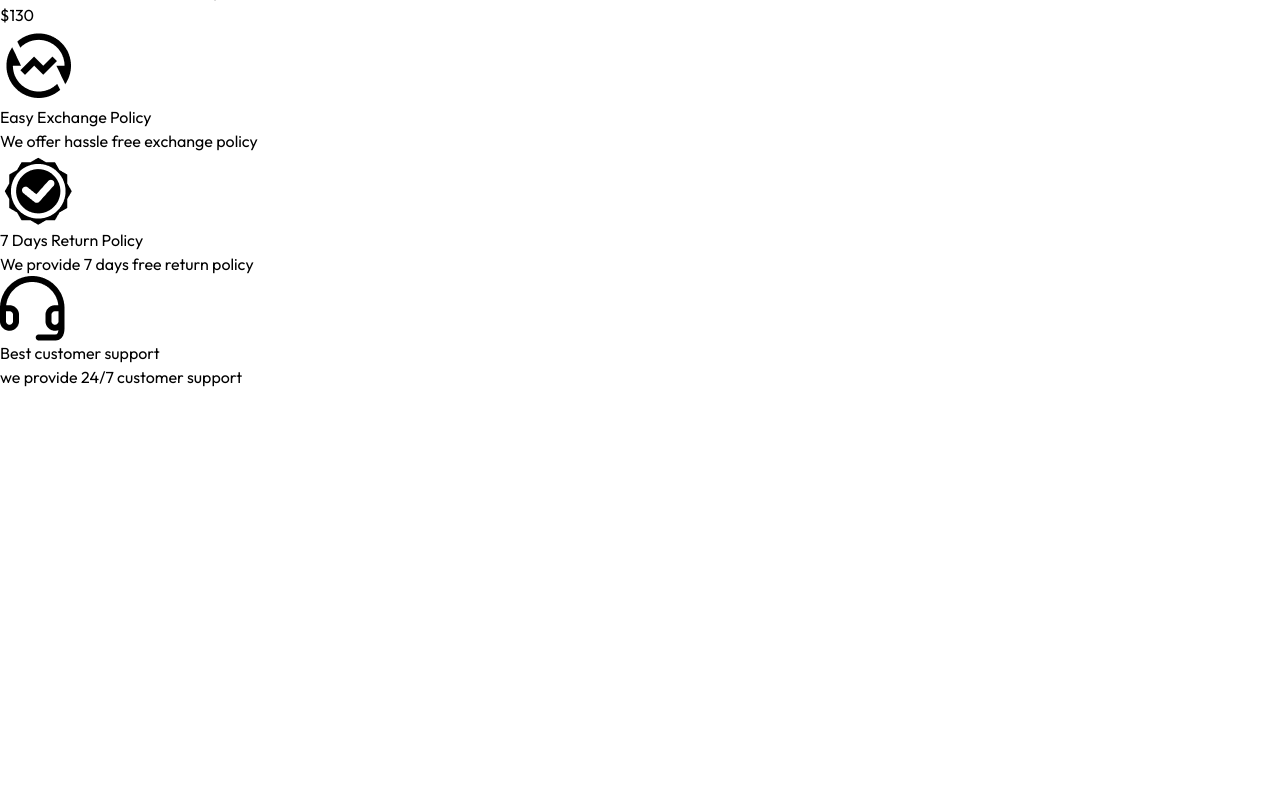
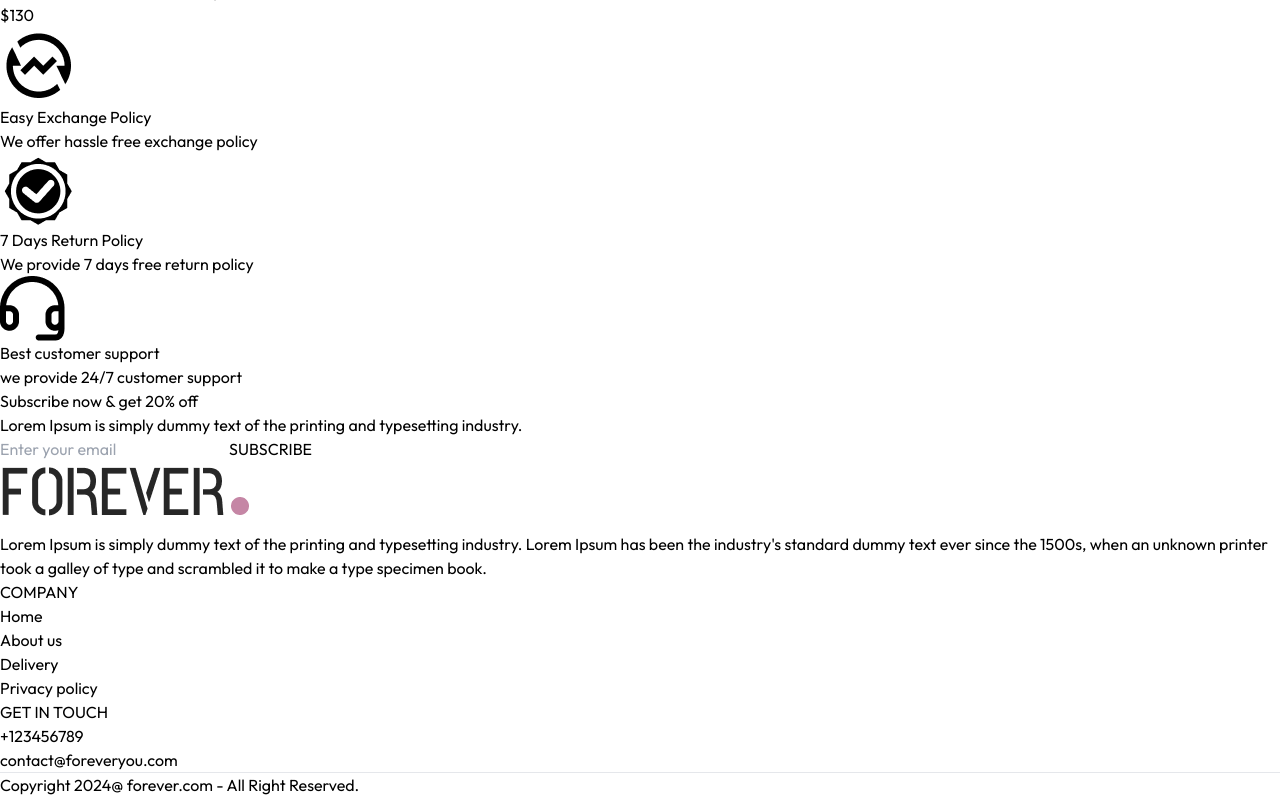
Before and after one commit to arshdeepsingh2003/Ecommerce_app, a React (Vite) app in the folder frontend/: page / in a window 1280 px wide. Shown: the part 9141-9938 px from the top of the page. Before the commit the page ends 9530 px from the top, so only its background shows below. Built offline with nearby package versions, Linux system fonts and the light colour scheme.

Commit message:
newsletter and footer made

```diff
--- a/frontend/src/App.jsx
+++ b/frontend/src/App.jsx
@@ -10,6 +10,7 @@
 import PlaceOrder from './pages/PlaceOrder'
 import Orders from './pages/Orders'
 import Navbar from './components/Navbar'
+import Footer from './components/Footer'
 
 
 const App = () => {
@@ -30,6 +31,7 @@
         <Route path='/orders' element={<Orders />} />
 
       </Routes>
+      <Footer/>
 
     </div>
   )
--- /dev/null
+++ b/frontend/src/components/Footer.jsx
@@ -0,0 +1,44 @@
+import { assets } from '../assets/assets'
+
+const Footer = () => {
+  return (
+    <div>
+      <div className='flex flex-col sm:grid grid-cols-[3fr_1fr_1fr] gap-14 my-10 mt-40 text-sm'>
+
+        <div>
+            <img src={assets.logo} className='mb-5 w-32' alt="" />
+            <p className='w-full md:w-2/3 text-gray-600'>
+            Lorem Ipsum is simply dummy text of the printing and typesetting industry. Lorem Ipsum has been the industry's standard dummy text ever since the 1500s, when an unknown printer took a galley of type and scrambled it to make a type specimen book.
+            </p>
+        </div>
+
+        <div>
+            <p className='text-xl font-medium mb-5'>COMPANY</p>
+            <ul className='flex flex-col gap-1 text-gray-600'>
+                <li>Home</li>
+                <li>About us</li>
+                <li>Delivery</li>
+                <li>Privacy policy</li>
+            </ul>
+        </div>
+
+        <div>
+            <p className='text-xl font-medium mb-5'>GET IN TOUCH</p>
+            <ul className='flex flex-col gap-1 text-gray-600'>
+                <li>+123456789</li>
+                <li>contact@foreveryou.com</li>
+            </ul>
+        </div>
+
+      </div>
+
+        <div>
+            <hr />
+            <p className='py-5 text-sm text-center'>Copyright 2024@ forever.com - All Right Reserved.</p>
+        </div>
+
+    </div>
+  )
+}
+
+export default Footer
--- /dev/null
+++ b/frontend/src/components/Newsletter.jsx
@@ -0,0 +1,21 @@
+const NewsletterBox = () => {
+
+    const onSubmitHandler = (event) => {
+        event.preventDefault();//when we submit form it will not reload web page
+    }
+
+  return (
+    <div className=' text-center'>
+      <p className='text-2xl font-medium text-gray-800'>Subscribe now & get 20% off</p>
+      <p className='text-gray-400 mt-3'>
+      Lorem Ipsum is simply dummy text of the printing and typesetting industry.
+      </p>
+      <form onSubmit={onSubmitHandler} className='w-full sm:w-1/2 flex items-center gap-3 mx-auto my-6 border pl-3'>
+        <input className='w-full sm:flex-1 outline-none' type="email" placeholder='Enter your email' required/>
+        <button type='submit' className='bg-black text-white text-xs px-10 py-4'>SUBSCRIBE</button>
+      </form>
+    </div>
+  )
+}
+
+export default NewsletterBox
--- a/frontend/src/pages/Home.jsx
+++ b/frontend/src/pages/Home.jsx
@@ -3,6 +3,7 @@
 import LatestCollection from '../components/LatestCollection'
 import BestSeller from '../components/BestSellers'
 import OurPolicy from '../components/OurPolicy'
+import NewsletterBox from '../components/Newsletter'
 
 const Home = () => {
   return (
@@ -11,6 +12,7 @@
       <LatestCollection></LatestCollection>
       <BestSeller></BestSeller>
       <OurPolicy></OurPolicy>
+      <NewsletterBox></NewsletterBox>
     </div>
   )
 }
```
